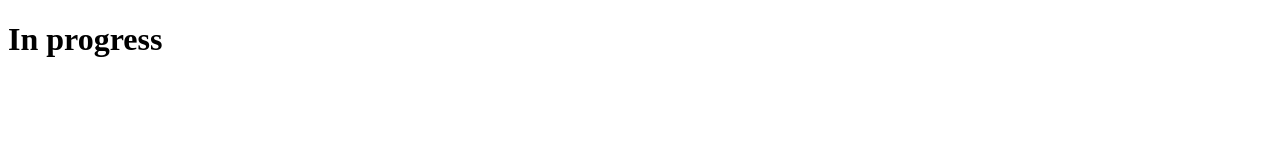
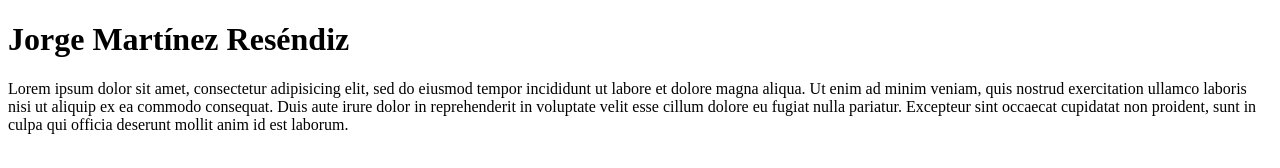
Before and after one commit to JoValo/jovalo.github.io, a plain HTML site: page index.html in a window 1280 px wide. Drawn offline with Linux system fonts and the light colour scheme.

Commit message:
Add lorem (#1)

```diff
--- a/index.html
+++ b/index.html
@@ -4,6 +4,12 @@
 	<title>JoValo</title>
 </head>
 <body>
-	<h1>In progress</h1>
+	<h1>Jorge Martínez Reséndiz</h1>
+	<p>Lorem ipsum dolor sit amet, consectetur adipisicing elit, sed do eiusmod
+	tempor incididunt ut labore et dolore magna aliqua. Ut enim ad minim veniam,
+	quis nostrud exercitation ullamco laboris nisi ut aliquip ex ea commodo
+	consequat. Duis aute irure dolor in reprehenderit in voluptate velit esse
+	cillum dolore eu fugiat nulla pariatur. Excepteur sint occaecat cupidatat non
+	proident, sunt in culpa qui officia deserunt mollit anim id est laborum.</p>
 </body>
 </html>
```
